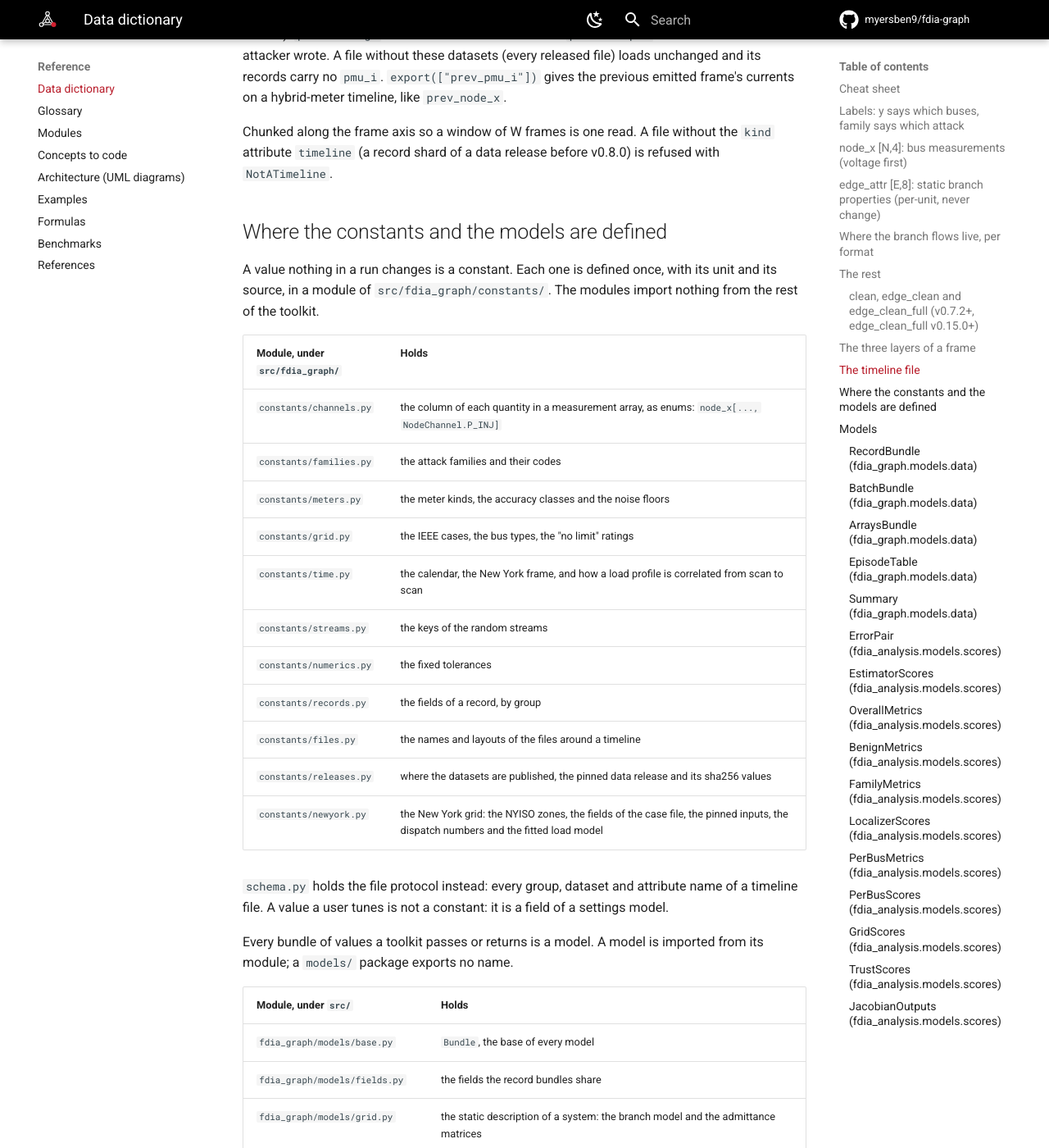
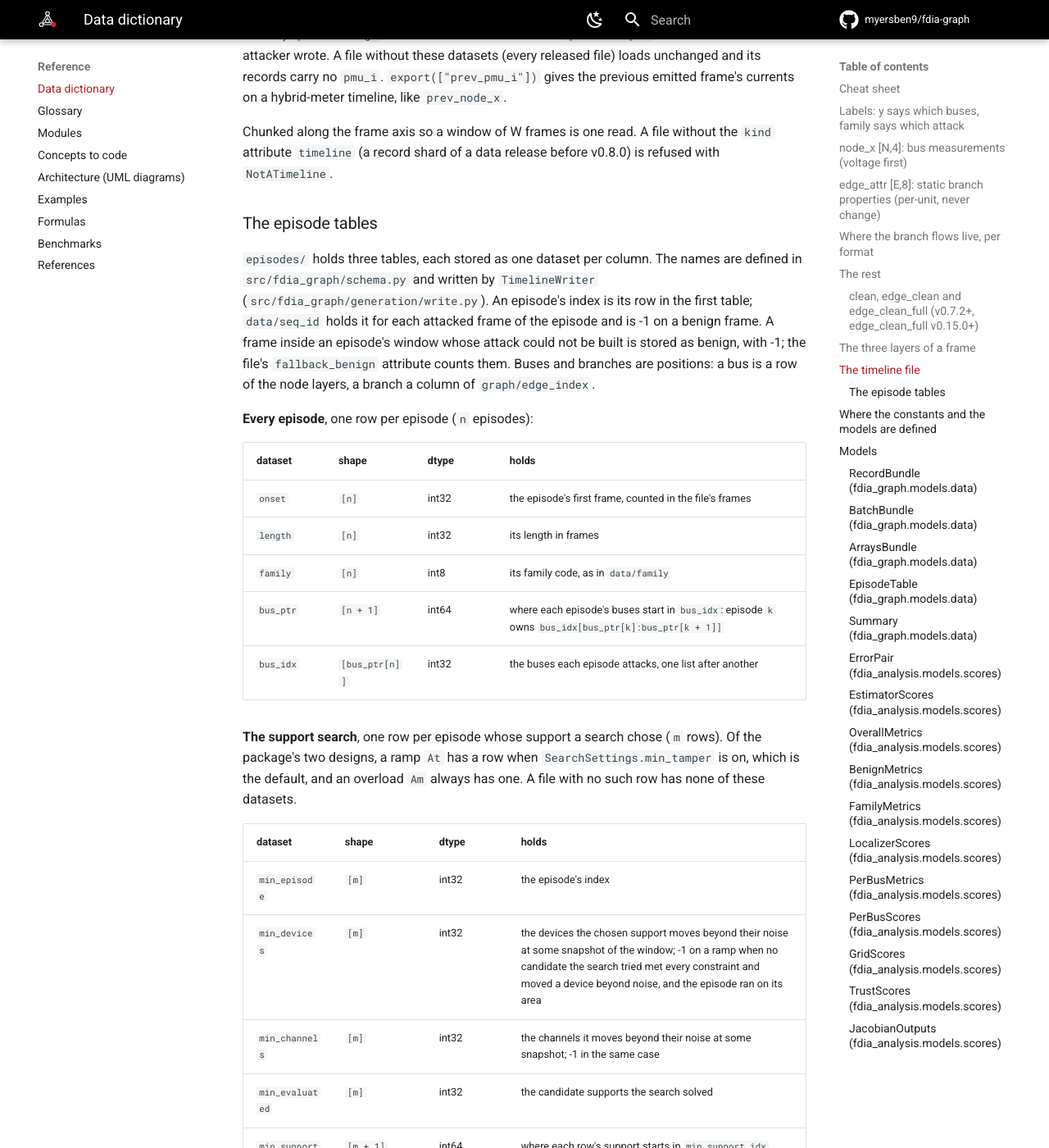
Before and after one commit to myersben9/fdia-graph, an MkDocs documentation site: the page built from docs/reference/DATA_DICTIONARY.md, in a window 1280 px wide and 1400 px high, scrolled down 7530 px. Shown: the whole window at 82% size. Built offline with MkDocs 1.6.1 and Material for MkDocs 9.7.7, drawn with Linux system fonts in a browser that asks for light colours; comment, search, counter and statistics services are not loaded; the version menu is left out; some of the changed text lies outside the part shown.

Commit message:
The episode tables are in the data dictionary (#280)
* The episode tables are in the data dictionary

The dictionary gives the shape, type and meaning of every dataset under
episodes/: the episode rows, the support search's min_ columns and the
overload's am_ columns, and the layout of the ragged attack/mag lists.
The generation guide says that frames changes the overload's line
ratings under the default rating source, and names the two sources that
do not depend on it. The tour points at the dictionary.

* The episode tables say what the file holds in every case

A frame of an episode whose attack could not be built is stored as
benign, so the frame's episode index is -1; the -1 counts of the support
search belong to a ramp whose search found nothing; the overload's last
reading can be missing. A shorter run is not the first part of a longer
one for more reasons than the ratings, and the guide names them.

---------

Co-authored-by: Benjamin Myers <benjamin.myers.465@my.csun.edu>

```diff
--- a/docs/reference/DATA_DICTIONARY.md
+++ b/docs/reference/DATA_DICTIONARY.md
@@ -176,7 +176,7 @@ Every frame of a timeline carries three aligned layers, for node and for edge me
 | `benign/` | `node_benign, edge_benign` | the attack removed |
 | `clean/` | `node_clean, edge_clean` | the noiseless truth per frame |
 | `graph/` | `edge_index` and the static branch physics and bus shunts | the same for every frame |
-| `episodes/` | `onset, length, family, bus_ptr, bus_idx` | `ds.episodes` |
+| `episodes/` | `onset, length, family, bus_ptr, bus_idx`; the `min_` and `am_` tables | `ds.episodes` reads the first five; [the episode tables](#the-episode-tables) lists them all |
 | `attack/` | `mag_ptr, mag_bus, mag, node_tamper, edge_tamper` | designed magnitude per attacked bus, unsigned (a load rise and a drop of the same size record the same value); the meters the attacker wrote |
 | `data/`, `benign/`, `attack/` | `pmu_i, pmu_i_m`; `pmu_i_benign`; `pmu_i_tamper` | hybrid-meter files only (`attrs["meter_model"] == "hybrid"`, new generation): the PMU branch currents `[T, E, 4]`, see below |
 
@@ -192,6 +192,60 @@ currents on a hybrid-meter timeline, like `prev_node_x`.
 
 Chunked along the frame axis so a window of W frames is one read. A file without the `kind` attribute
 `timeline` (a record shard of a data release before v0.8.0) is refused with `NotATimeline`.
+
+### The episode tables
+
+`episodes/` holds three tables, each stored as one dataset per column. The names are defined in
+`src/fdia_graph/schema.py` and written by `TimelineWriter` (`src/fdia_graph/generation/write.py`).
+An episode's index is its row in the first table; `data/seq_id` holds it for each attacked frame of
+the episode and is -1 on a benign frame. A frame inside an episode's window whose attack could not
+be built is stored as benign, with -1; the file's `fallback_benign` attribute counts them. Buses
+and branches are positions: a bus is a row of the node layers, a branch a column of
+`graph/edge_index`.
+
+**Every episode**, one row per episode (`n` episodes):
+
+| dataset | shape | dtype | holds |
+|---|---|---|---|
+| `onset` | `[n]` | int32 | the episode's first frame, counted in the file's frames |
+| `length` | `[n]` | int32 | its length in frames |
+| `family` | `[n]` | int8 | its family code, as in `data/family` |
+| `bus_ptr` | `[n + 1]` | int64 | where each episode's buses start in `bus_idx`: episode `k` owns `bus_idx[bus_ptr[k]:bus_ptr[k + 1]]` |
+| `bus_idx` | `[bus_ptr[n]]` | int32 | the buses each episode attacks, one list after another |
+
+**The support search**, one row per episode whose support a search chose (`m` rows). Of the
+package's two designs, a ramp `At` has a row when `SearchSettings.min_tamper` is on, which is the
+default, and an overload `Am` always has one. A file with no such row has none of these datasets.
+
+| dataset | shape | dtype | holds |
+|---|---|---|---|
+| `min_episode` | `[m]` | int32 | the episode's index |
+| `min_devices` | `[m]` | int32 | the devices the chosen support moves beyond their noise at some snapshot of the window; -1 on a ramp when no candidate the search tried met every constraint and moved a device beyond noise, and the episode ran on its area |
+| `min_channels` | `[m]` | int32 | the channels it moves beyond their noise at some snapshot; -1 in the same case |
+| `min_evaluated` | `[m]` | int32 | the candidate supports the search solved |
+| `min_support_ptr` | `[m + 1]` | int64 | where each row's support starts in `min_support_idx` |
+| `min_support_idx` | `[min_support_ptr[m]]` | int32 | the buses of each chosen support, sorted, one list after another; the area's buses on a row whose counts are -1 |
+
+These counts are not the tamper masks. `min_devices` and `min_channels` count what moves beyond
+noise somewhere in the window. For a ramp or an overload, `attack/node_tamper` and
+`attack/edge_tamper` mark every stored reading the attack changed in a frame, however little.
+
+**The overload**, one row per target branch of each `Am` episode (`a` rows, two per episode by
+default, `OverloadSettings.n_lines`). A file with no such row has none of these datasets.
+Flows are apparent flows at the from end, in MVA.
+
+| dataset | shape | dtype | holds |
+|---|---|---|---|
+| `am_episode` | `[a]` | int32 | the episode's index |
+| `am_line` | `[a]` | int32 | the target branch |
+| `am_rating_mva` | `[a]` | float32 | the branch's rating S_max |
+| `am_target_mva` | `[a]` | float32 | the goal's flow at the last snapshot of the window. The goal ends at the rating, so this equals `am_rating_mva` |
+| `am_reached_mva` | `[a]` | float32 | the flow the false state of the last frame reaches, before noise; NaN when that frame could not be built |
+| `am_emitted_mva` | `[a]` | float32 | the flow the meter reported in the last frame that was built, noise included; NaN when no frame was built |
+
+`attack/mag_ptr` `[T + 1]` (int64), `attack/mag_bus` (int32) and `attack/mag` (float32) are ragged the
+same way, with one list per frame: the buses with a designed magnitude in that frame, and the
+magnitude of each.
 
 ## Where the constants and the models are defined
 
```
Also changed, not shown: CHANGELOG.md (+9 -0 lines), docs/guides/generation.md (+15 -1 lines), docs/guides/tour.md (+2 -1 lines).
